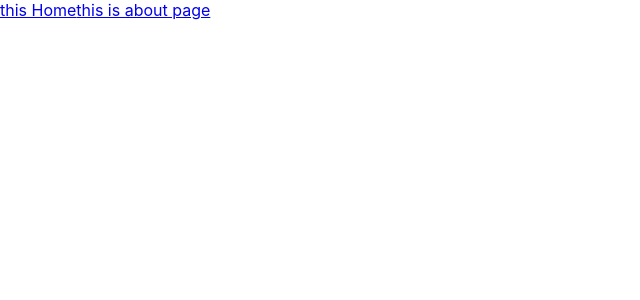
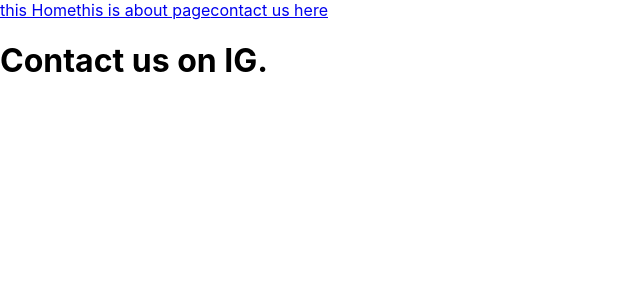
Before and after one commit to Arole01/todoApp, a React (Create React App) app: page /contact in a window 1280 px wide. Shown: the top 300 px of the page, without its empty margins (0-640 px from the left). Built offline with nearby package versions, Linux system fonts and the light colour scheme.

Commit message:
contactFolderCreated

```diff
--- a/src/App.js
+++ b/src/App.js
@@ -56,7 +56,7 @@
 import { BrowserRouter, Routes, Route, Link } from "react-router-dom";
 import Home from "./Home";
 import About from "./About"
-import { useState, useEffect } from "react";
+import Contact from "./Contact";
 import { NameContext } from "./Context";
 
 const App = () => {
@@ -69,6 +69,8 @@ const App = () => {
       <Link to="/home">this Home</Link>
 
       <Link to="/about">this is about page</Link>
+
+      <Link to="/contact">contact us here</Link>
     <Routes>
 
     <Route path="/" element={<div>
@@ -77,6 +79,7 @@ const App = () => {
 
     <Route path="/home" element={<Home/>}></Route>
     <Route path="/about" element={<About/>}></Route>
+    <Route path="/contact" element={<Contact/>}></Route>
     </Routes>
 
     </BrowserRouter>
--- /dev/null
+++ b/src/Contact.js
@@ -0,0 +1,18 @@
+import { useContext } from "react";
+import { context } from "./Context";
+
+const Contact =()=>{
+
+
+const {realName} = useContext(context)
+
+    return(
+        <div>
+            <h1>
+                Contact us on {realName} IG.
+            </h1>
+        </div>
+    )
+}
+
+export default Contact;
--- a/src/Home.js
+++ b/src/Home.js
@@ -1,5 +1,5 @@
 import { useContext } from "react";
-import { context, NameContext } from "./Context";
+import { context } from "./Context";
 
 
 const Home = () => {
```
